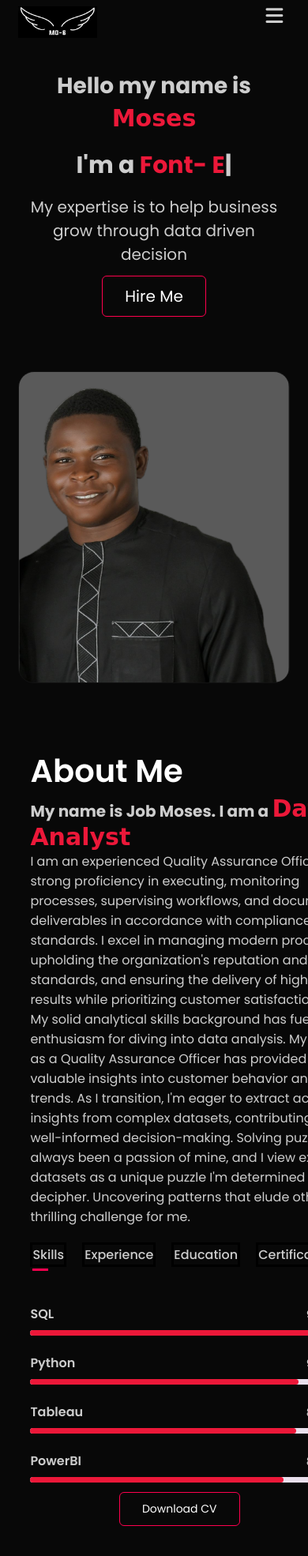
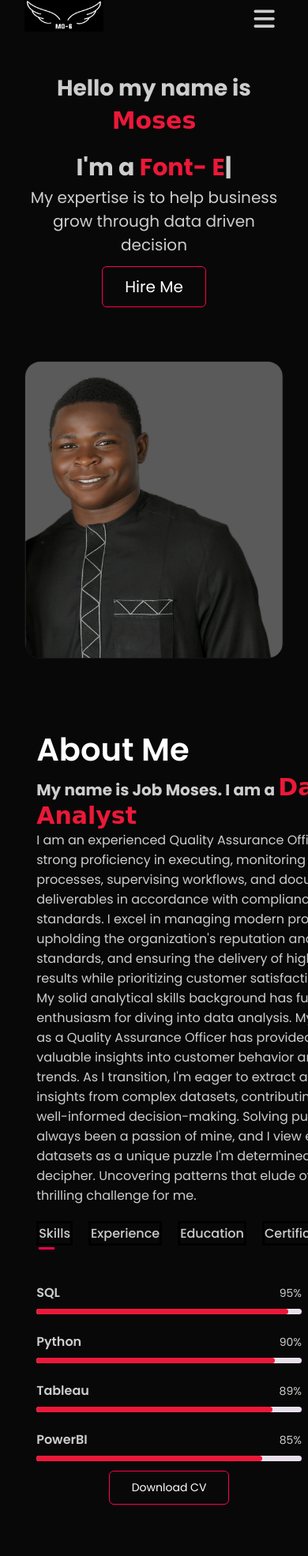
Before and after one commit to job-moses/portfolio, a plain HTML site: page index.html in a window 390 px wide. Shown: the top 1970 px of the page at 79% size. Drawn offline with nearby package versions, Linux system fonts and the light colour scheme; files that its build step writes are made by us from their sources; a web font is replaced by a local one.

Commit message:
fifth commit

```diff
--- a/css/style.css
+++ b/css/style.css
@@ -52,9 +52,10 @@ body{
     margin-bottom: 20px;
 }
 .container{
-    padding: 9px 9%;
+    padding: 9px 8%;
+
 }
-nv{
+nav{
     display: flex;
     align-items: center;
     justify-content: space-between;
@@ -66,13 +67,9 @@ nv{
     position: fixed;
     z-index: 20;
     background: #080808;
-    width: 89%;
+    width: 85%;
     top:0;
-}
-.padd-15
-{
-    padding-left: 15px;
-    padding-right: 15px;
+
 }
 
 h2.skin-color
@@ -80,9 +77,8 @@ h2.skin-color
     color:#ff004f;
 }
 .logo{
-    width: 120px;
+    width: 100px;
     height: 40px;
-
 }
 nav ul {
 
@@ -217,7 +213,7 @@ h3.my-profession
 
 
 .about-col-2{
-    flex-basis: 98%;
+    flex-basis: 95%;
 }
 .about-col-1 img{
     width: 100%;
@@ -580,7 +576,7 @@ margin-top:50px;
     border-radius: 12px;
     position: relative;
     overflow: hidden;
-   border: 2px solid #262626;
+   border: 2px solid red;
    background: #262626;
 }
 .work img{
@@ -738,32 +734,26 @@ nav .fa-solid{
 }
 /*-------css----------for ---small screen----*/
 
-@media only screen and (max-width:643px)
+@media only screen and (max-width:600px)
 {
-    #header{
 
-    }
-    .container{
-        padding: 7px 6%;
-    }
-    .header-text{
-        margin-top: 100%;
-        font: 16px;
-    }
     .header-text h1{
         font-size: 30px;
+    }
+    nav
+
+    {
+        margin-left: 50px ;
+
     }
 
     nav .fas{
         display: block;
         margin-top: 8px;
-        margin-right: 12px;
-        font-size: 25px;
+        margin-right: 15px;
+        font-size: 30px;
     }
-    .logo{
-        width: 100px;
-        margin-top:8px;
-    }
+
     nav ul {
         background: #ff004f;
         position: fixed;
@@ -782,7 +772,7 @@ nav .fa-solid{
     nav ul .fa-solid{
         position: absolute;
         top: 25px;
-        left: 30px;
+        left: px;
         cursor: pointer;
     }
 
@@ -829,15 +819,15 @@ nav .fa-solid{
     }
     .skills
     {
-        flex: 0 0 90%;
-        max-width: 90%;
+        flex: 0 0 80%;
+        max-width: 80%;
         margin-top: 10px;
     }
 
     .experience
     {
-        flex: 0 0 90%;
-        max-width: 90%;
+        flex: 0 0 80%;
+        max-width: 80%;
         margin-top: 10px;
     }
     .contact-left,.contact-right{
@@ -883,7 +873,7 @@ nav ul {
 nav ul li{
     display: inline-block;
     list-style: none;
-    margin: 2px 8px;
+    margin: 2px solid red;
 }
 .home-col-2 img{
 
--- a/index.html
+++ b/index.html
@@ -35,7 +35,7 @@
                 <div class="home-col-1">
                     <div class="home-info padd-15">
                         <h3 class="hello">Hello my name is <span class="name">Moses </span></h3>
-                        <h3 class="my-profession">I'm a <span class="typing">Data Analyst</span></h3>
+                        <h4 class="my-profession">I'm a <span class="typing">Data Analyst</span></h4>
                         <p> My expertise is to help
                             business grow through data driven decision
                         </p>
@@ -114,7 +114,6 @@
                         </div>
                      </div>
                      <div class="tab-contents" id="experience">
-
                         <div class="experience">
                             <div class="timeline-box ">
                                 <div class="timeline shadow-dark">
@@ -188,7 +187,6 @@
                             </div>
 
                      </div>
-
                       <div class="tab-contents" id="personal">
                         <div class="personal">
                                 <div class="timeline-box padd-15">
@@ -206,14 +204,12 @@
                                             </p>
                                             <p class="timeline-text"> • <a class="cert-text" href="https://coursera.org/share/dcdb5d020b095225d268dc371b7f8915">Front-End Web UI Frameworks and Tool : Bootstrap 4, HongKong University of Science and Technology </a>
                                             </p>
-
-
                                         </div>
                                         <!-- === Timeline Item ==-->
 
                                     </div>
                                 </div>
-
+                        </div>
                        </div>
                     </div>
                 </div>
```
Lines whose indentation alone changed are shown as unchanged.
